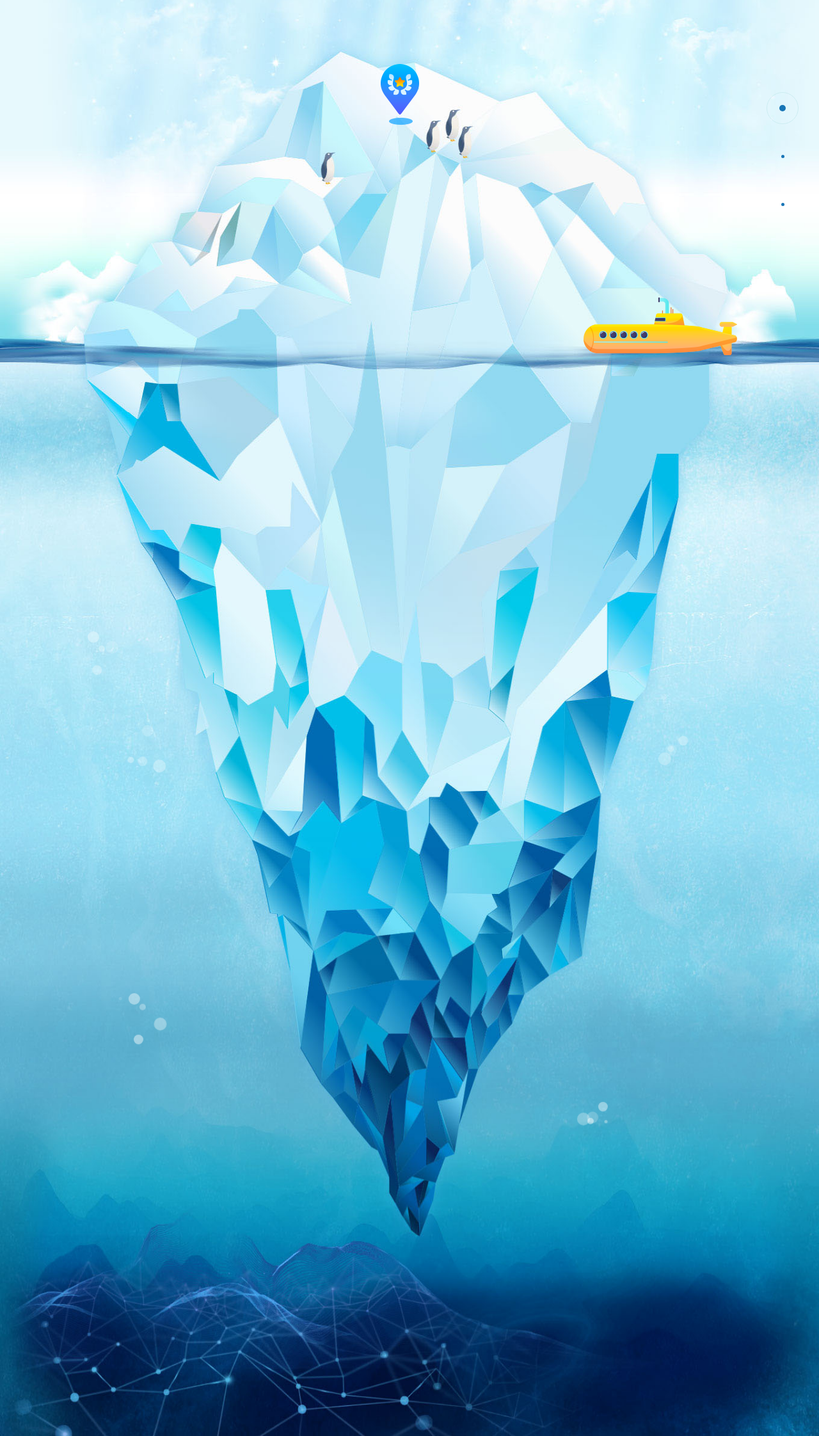
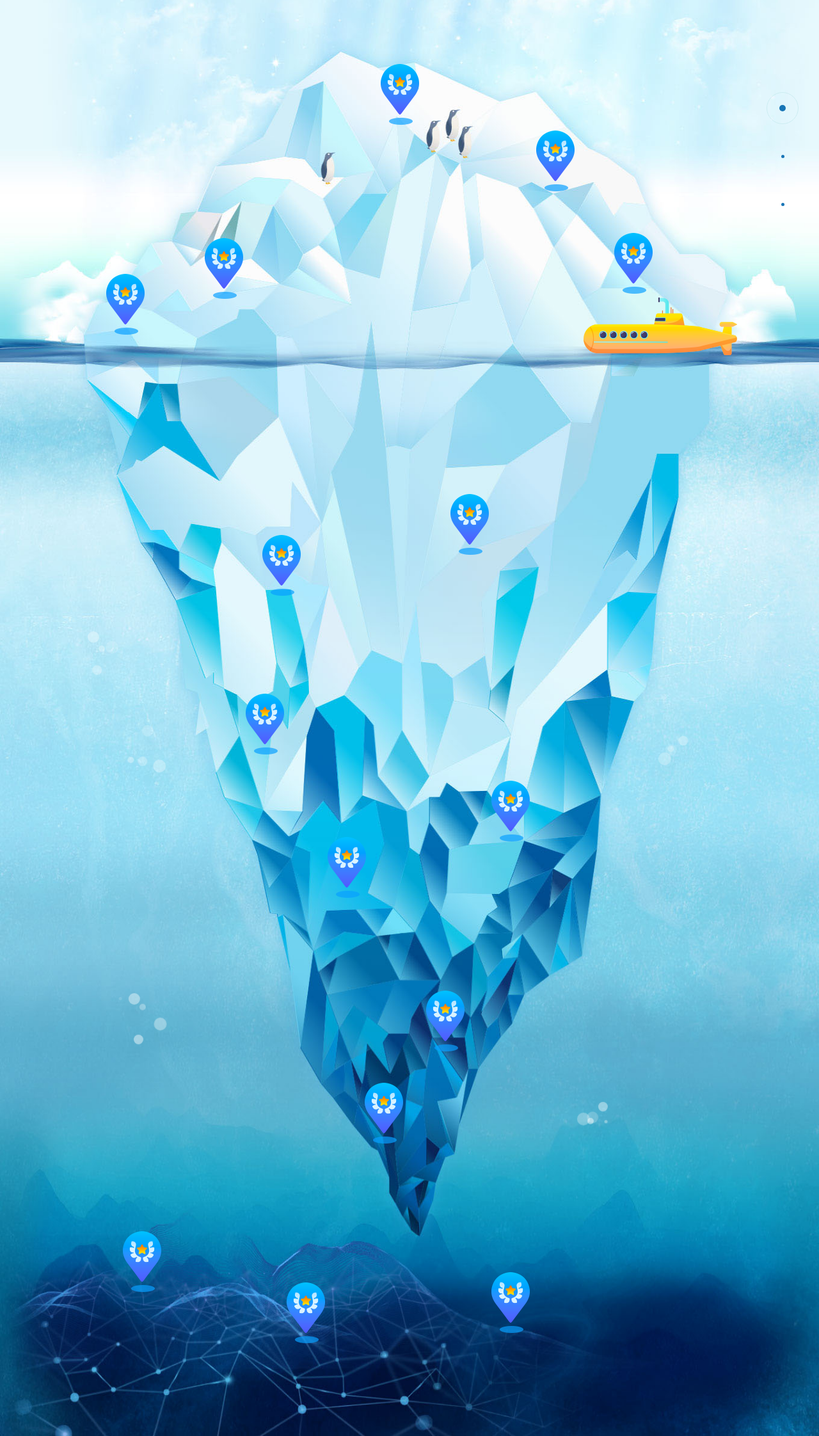
Before and after one commit to crazyms520/zeus-mat, a PHP site: page / in a window 1280 px wide. Shown: the part 156-2400 px from the top of the page at 64% size. Run offline with PHP 8.4, Linux system fonts and the light colour scheme.

Commit message:
add icon

```diff
--- a/index.html
+++ b/index.html
@@ -45,7 +45,19 @@
 				</picture>
 
 				<div class="ice-icon-items">
-					<div class="ice-icon-item fade_in">
+					<div class="ice-icon-item t1 fade_in">
+						<img src="img/icon01.png" alt="">
+					</div>
+					<div class="ice-icon-item t2 fade_in">
+						<img src="img/icon01.png" alt="">
+					</div>
+					<div class="ice-icon-item t3 fade_in">
+						<img src="img/icon01.png" alt="">
+					</div>
+					<div class="ice-icon-item t4 fade_in">
+						<img src="img/icon01.png" alt="">
+					</div>
+					<div class="ice-icon-item t5 fade_in">
 						<img src="img/icon01.png" alt="">
 					</div>
 
@@ -61,6 +73,25 @@
 					<source media="(max-width: 450px)" srcset="">
 					<img src="img/bg02.jpg" alt="">
 				</picture>
+
+				<div class="ice-icon-items">
+					<div class="ice-icon-item m1 fade_in">
+						<img src="img/icon01.png" alt="">
+					</div>
+					<div class="ice-icon-item m2 fade_in">
+						<img src="img/icon01.png" alt="">
+					</div>
+					<div class="ice-icon-item m3 fade_in">
+						<img src="img/icon01.png" alt="">
+					</div>
+					<div class="ice-icon-item m4 fade_in">
+						<img src="img/icon01.png" alt="">
+					</div>
+					<div class="ice-icon-item m5 fade_in">
+						<img src="img/icon01.png" alt="">
+					</div>
+
+				</div>
 			</div>
 			<div class="container">
 				<ul class="bubble b1">
@@ -93,6 +124,24 @@
 					<source media="(max-width: 450px)" srcset="">
 					<img src="img/bg03.jpg" alt="">
 				</picture>
+				<div class="ice-icon-items">
+					<div class="ice-icon-item b1 fade_in">
+						<img src="img/icon01.png" alt="">
+					</div>
+					<div class="ice-icon-item b2 fade_in">
+						<img src="img/icon01.png" alt="">
+					</div>
+					<div class="ice-icon-item b3 fade_in">
+						<img src="img/icon01.png" alt="">
+					</div>
+					<div class="ice-icon-item b4 fade_in">
+						<img src="img/icon01.png" alt="">
+					</div>
+					<div class="ice-icon-item b5 fade_in">
+						<img src="img/icon01.png" alt="">
+					</div>
+
+				</div>
 			</div>
 			<div class="container">
 				<ul class="bubble b4">
@@ -103,13 +152,6 @@
 					<li></li>
 				</ul>
 				<ul class="bubble b5">
-					<li></li>
-					<li></li>
-					<li></li>
-					<li></li>
-					<li></li>
-				</ul>
-				<ul class="bubble b6">
 					<li></li>
 					<li></li>
 					<li></li>
--- a/scss/public.scss
+++ b/scss/public.scss
@@ -95,8 +95,82 @@ body {
 
 			.ice-icon-item {
 				position: absolute;
-				top: 32%;
-				left: 46.5%;
+
+
+				&.t1 {
+					top: 73%;
+					left: 13%;
+				}
+
+				&.t2 {
+					top: 66%;
+					left: 25%;
+				}
+
+				&.t3 {
+					top: 32%;
+					left: 46.5%;
+				}
+
+				&.t4 {
+					top: 45%;
+					left: 65.5%;
+				}
+
+				&.t5 {
+					top: 65%;
+					left: 75%;
+				}
+
+				&.m1 {
+					top: 55%;
+					left: 30%;
+				}
+
+				&.m2 {
+					top: 24%;
+					left: 32%;
+				}
+
+				&.m3 {
+					top: 83%;
+					left: 40%;
+				}
+
+				&.m4 {
+					top: 16%;
+					left: 55%;
+				}
+
+				&.m5 {
+					top: 72%;
+					left: 60%;
+				}
+
+				&.b1 {
+					top: 60%;
+					left: 15%;
+				}
+
+				&.b2 {
+					top: 70%;
+					left: 35%;
+				}
+
+				&.b3 {
+					top: 31%;
+					left: 44.5%;
+				}
+
+				&.b4 {
+					top: 13%;
+					left: 52%;
+				}
+
+				&.b5 {
+					top: 68%;
+					left: 60%;
+				}
 
 				&.fade_in {
 					opacity: 0;
```
Also changed, not shown: css/public.css.
